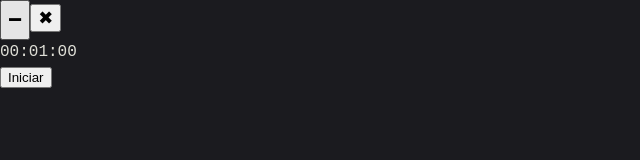
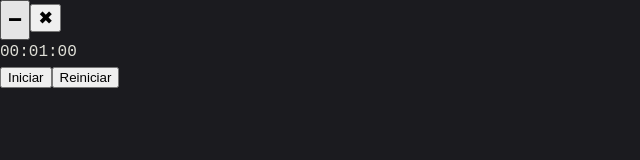
Before and after one commit to CHAPID611/TallerGitFlow, a React (Vite) app in the folder src/renderer/: page / in a window 1280 px wide. Both pictures are taken after a click on the button "Confirmar". Shown: the top 160 px of the page, without its empty margins (0-640 px from the left). Built offline with nearby package versions, Linux system fonts and the light colour scheme.

Commit message:
boton reiniciar cronometro

```diff
--- a/src/renderer/src/components/Timer.jsx
+++ b/src/renderer/src/components/Timer.jsx
@@ -40,6 +40,16 @@ export default function Timer() {
     clearInterval(intervalRef.current)
     setIsRunning(false)
     setIsEditing(true)
+  }
+
+  const resetTimer = () => {
+    clearInterval(intervalRef.current)
+    setIsRunning(false)
+    setIsEditing(true)
+    setHours(0)
+    setMinutes(1)
+    setSeconds(0)
+    setTimeLeft(0)
   }
 
   const formatTime = (totalSeconds) => {
@@ -109,11 +119,15 @@ export default function Timer() {
                 Detener
               </button>
             )}
+            <button
+              onClick={resetTimer}
+              className="bg-gray-500 text-white px-6 py-2 rounded-lg hover:bg-gray-600 transition-colors"
+            >
+              Reiniciar
+            </button>
           </div>
         </div>
       )}
     </div>
-
   )
-
 }
```
